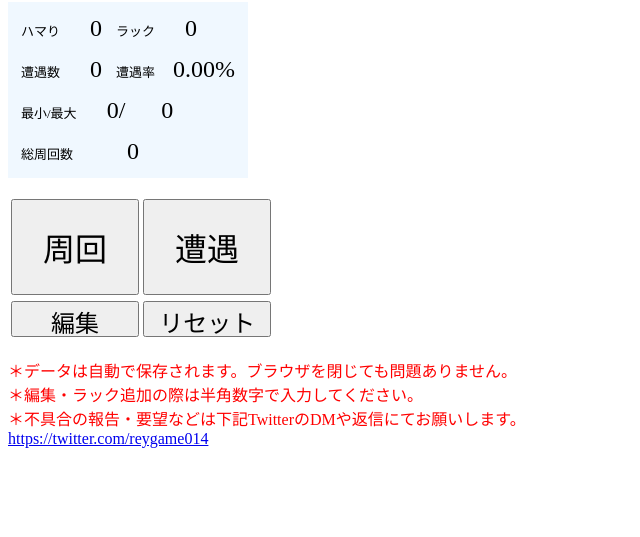
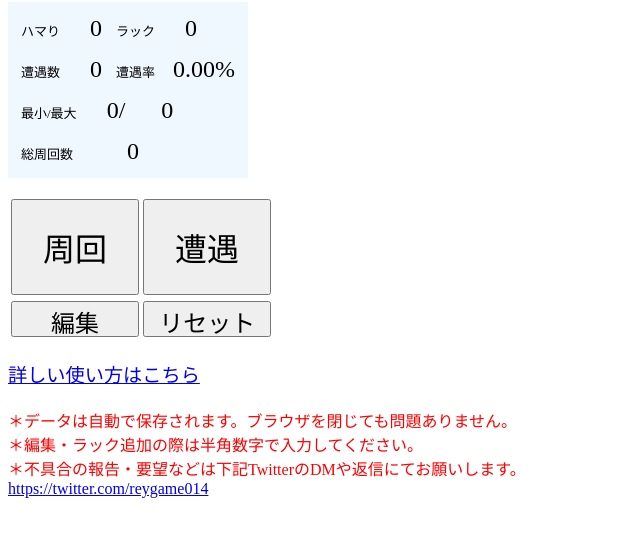
Before and after one commit to Reyshi084/game-counter, a website: page index.html in a window 1280 px wide. Shown: the part 87-624 px from the top of the page, without its empty margins (0-640 px from the left). Drawn offline with Linux system fonts and the light colour scheme.

Commit message:
READMEのリンク追加

```diff
--- a/index.css
+++ b/index.css
@@ -5,6 +5,12 @@
 
 #attention {
     color: red;
+}
+
+#guide {
+    font-size: larger;
+    margin-top: 20px;
+    margin-bottom: 20px;
 }
 
 .btn-main {
--- a/index.html
+++ b/index.html
@@ -66,14 +66,16 @@
       </tr>
     </table>
   </div>
-  <br>
+  <div id="guide">
+    <a href="https://github.com/Reyshi084/game-counter" target="_blank">詳しい使い方はこちら</a>
+  </div>
   <div id="attention">
     <div>＊データは自動で保存されます。ブラウザを閉じても問題ありません。</div>
     <div>＊編集・ラック追加の際は半角数字で入力してください。</div>
     <div>＊不具合の報告・要望などは下記TwitterのDMや返信にてお願いします。</div>
   </div>
   <div id="twitter">
-    <a href="https://twitter.com/reygame014">https://twitter.com/reygame014</a>
+    <a href="https://twitter.com/reygame014" target="_blank">https://twitter.com/reygame014</a>
   </div>
 </body>
 </html>
```
